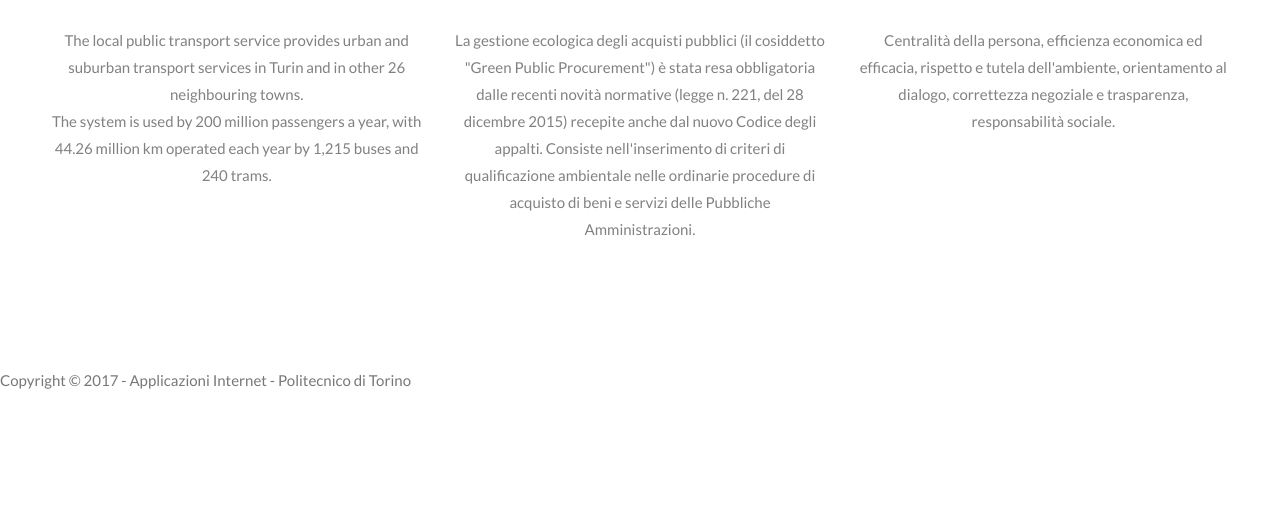
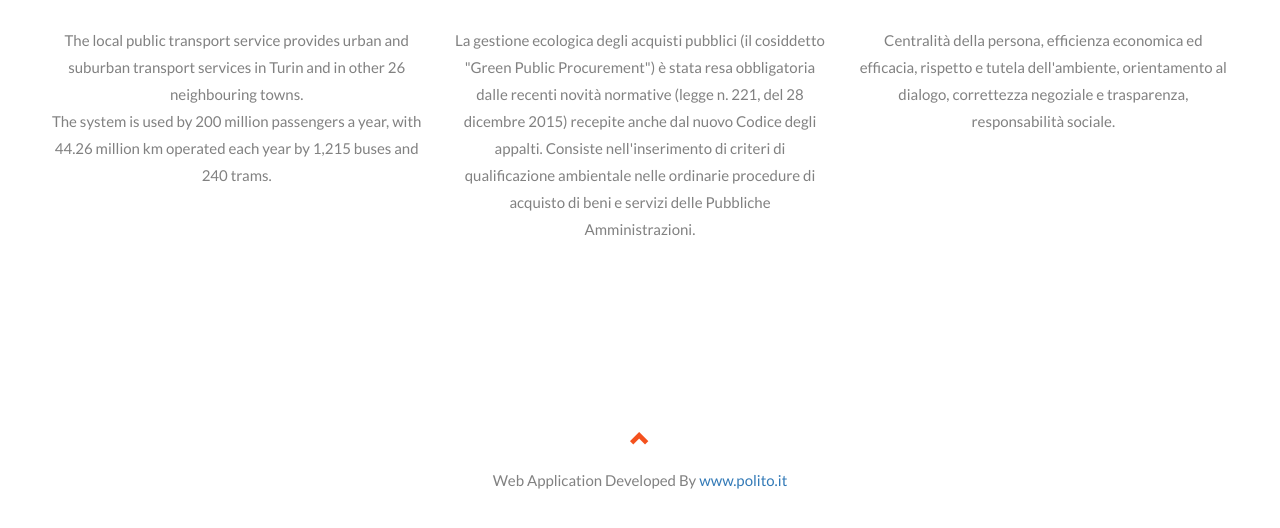
Before and after one commit to MartinoMensio/project, a plain HTML site: page frontend/index.html in a window 1280 px wide. Shown: the part 1910-2438 px from the top of the page. Before the commit the page ends 2314 px from the top, so only its background shows below. Drawn offline with nearby package versions, Linux system fonts and the light colour scheme.

Commit message:
Adding footer and padding navbar

```diff
--- a/frontend/templates/page.html
+++ b/frontend/templates/page.html
@@ -1,4 +1,4 @@
-<nav class="navbar navbar-default navbar-fixed-top" role="navigation" ng-cloak>
+<nav id="navbar-principal" class="navbar navbar-default navbar-fixed-top" role="navigation" ng-cloak>
     <div class="containerNavbar">
 
         <div class="navbar-header">
@@ -89,10 +89,9 @@
 <!-- /.container -->
 
 <!-- Footer -->
-<footer class="footer">
-    <div class="containerFooter">
-        <p class="text-muted">
-            Copyright © 2017 - Applicazioni Internet - Politecnico di Torino<br />
-        </p>
-    </div>
+<footer class="container-fluid text-center">
+  <a href="#myPage" title="To Top">
+    <span class="glyphicon glyphicon-chevron-up"></span>
+  </a>
+  <p>Web Application Developed By <a href="https://www.polito.it" title="Visit w3schools">www.polito.it</a></p>
 </footer>
```
